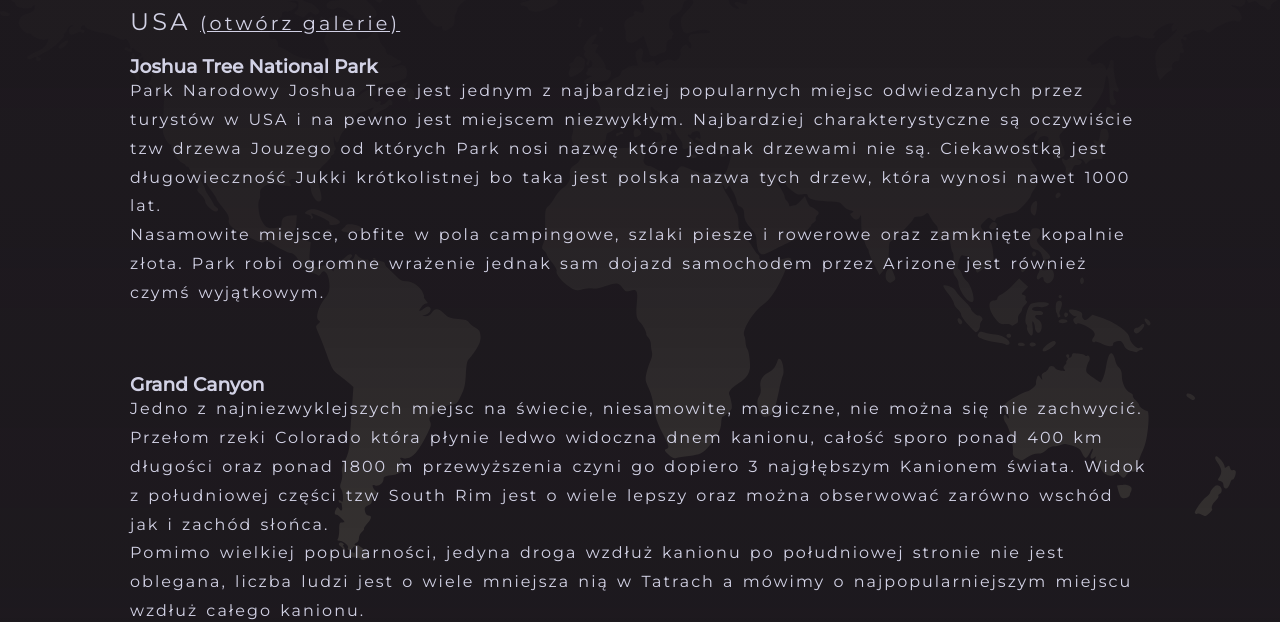
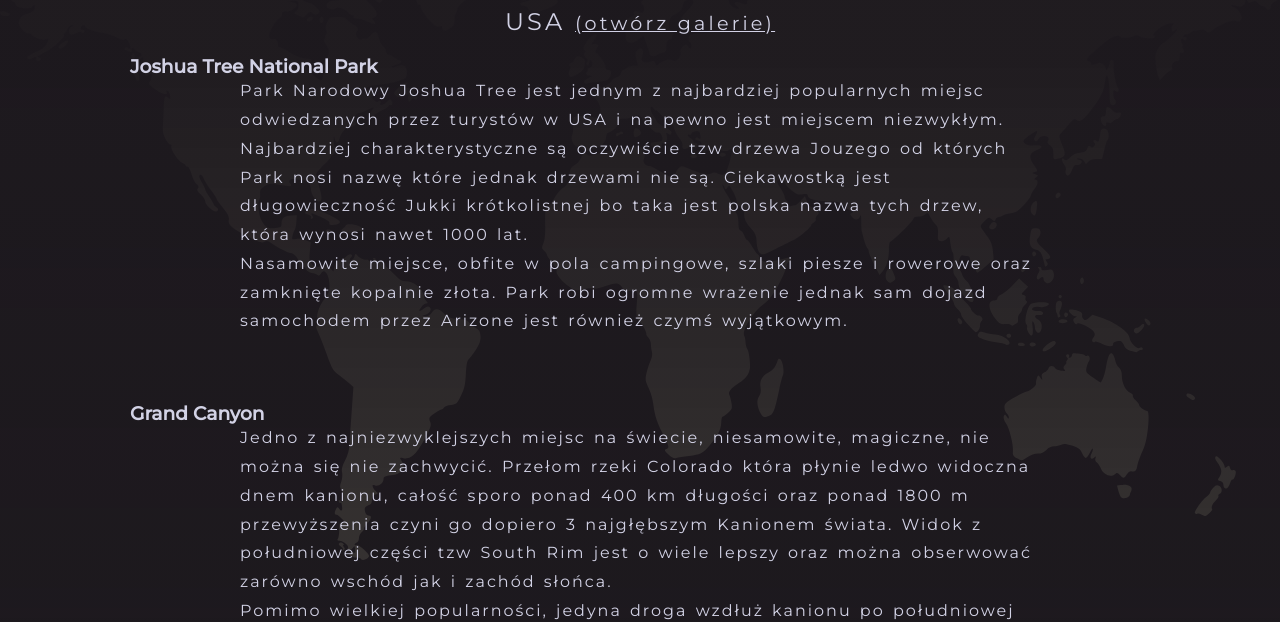
Before and after one commit to danielluty/radekszybki, a website: page galleries/usa/index.html in a window 1280 px wide. Shown: the part 182-804 px from the top of the page. Drawn offline with Linux system fonts and the light colour scheme.

Commit message:
changed margin in single galleries

```diff
--- a/css/styles.css
+++ b/css/styles.css
@@ -769,7 +769,7 @@
       font-weight: bolder;
       background: rgba(220, 220, 240, 0.65);
       color: #1d191e;
-      padding: .4rem .3rem;
+      padding: .4rem .6rem .3rem .4rem;
       border-radius: 2px; }
       .main-news article a span {
         position: relative;
@@ -881,6 +881,8 @@
       margin-top: 0; } }
 
 /* *** GALLERY *** */
+.main-galeria h1 {
+  text-align: center; }
   .main-galeria h1 span {
     cursor: pointer;
     font-size: 1.2rem;
@@ -889,7 +891,9 @@
       color: #be3a3a; }
 
 .main-galeria p {
-  margin-bottom: 3rem; }
+  width: 800px;
+  max-width: 93%;
+  margin: 0 auto 3rem; }
 
 .main-galeria .image-grid {
   display: -webkit-box;
```
Lines whose indentation alone changed are shown as unchanged.
